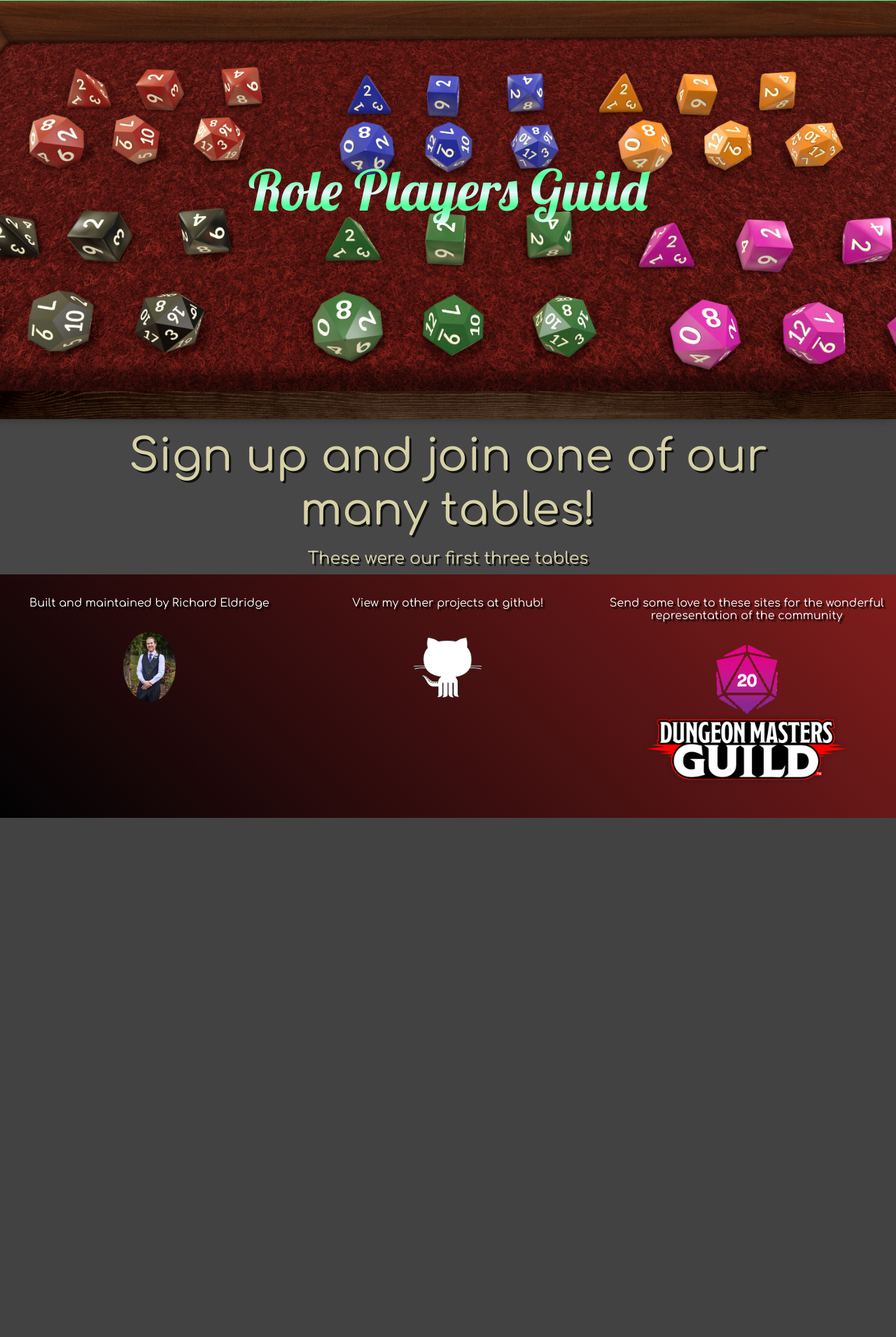
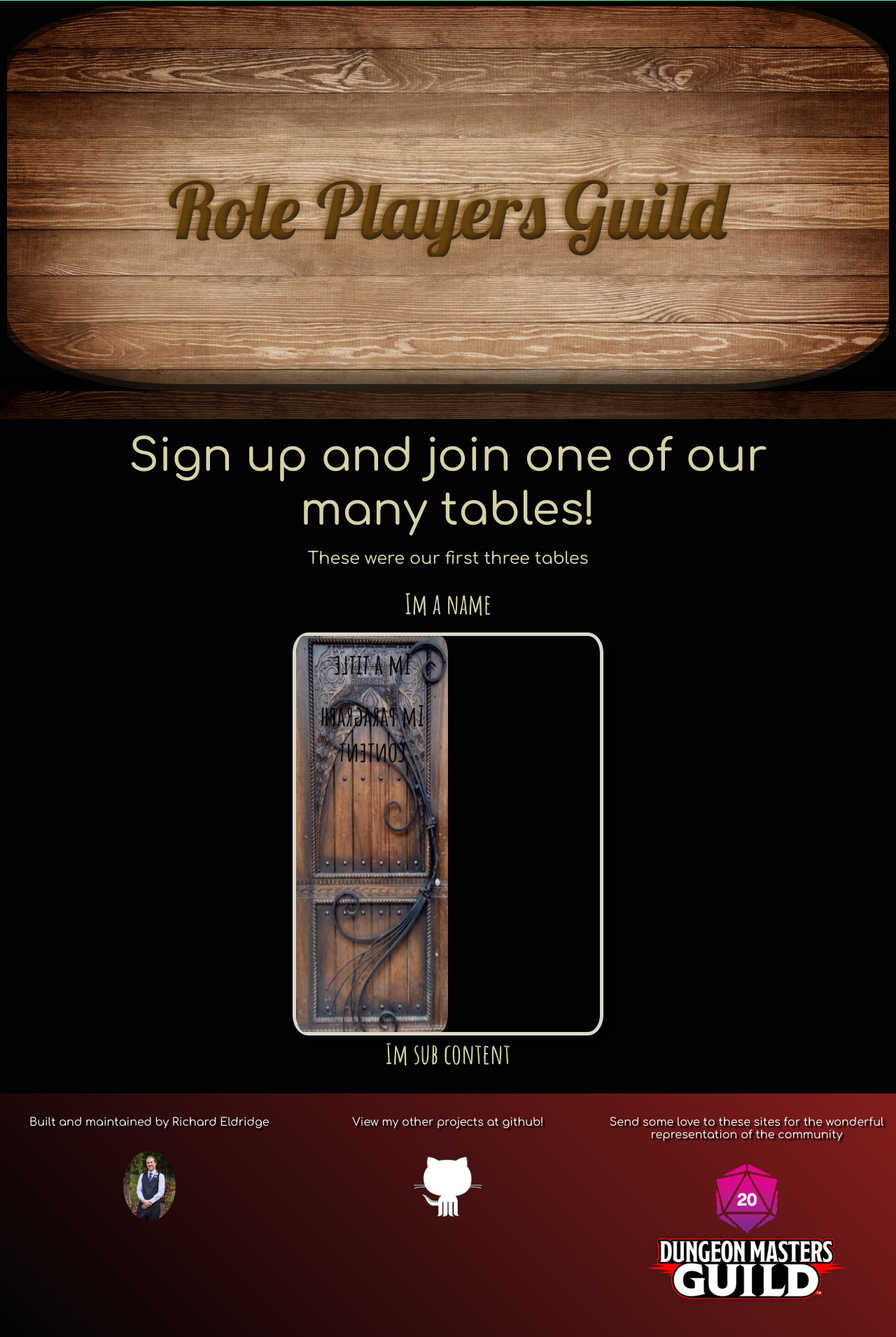
Before and after one commit to Richardaeld/Role_Players_Guild, a Flask app: page / in a window 1280 px wide. Shown: the part 57-1968 px from the top of the page at 70% size. Before the commit the page ends 1226 px from the top, so only its background shows below. Run offline with Flask 2, Linux system fonts and the light colour scheme; data that the repository does not hold is empty; some libraries are stand-ins or nearby versions.

Commit message:
improved the index.html image header

```diff
--- a/static/css/background.css
+++ b/static/css/background.css
@@ -5,6 +5,14 @@
 
 .index-header-img {
     background-image: url("../img/header.jpg");
+    /* rest of class is a test*/
+    background-image: url("../img/wood-grain-1.jpg");
+    border-radius: 20%;
+    border: solid 10px rgba(0,0,0,.60);
+    background-size: cover;
+    padding-left: 2rem;
+    width: 80%!important;
+    /*border-image: url("../img/wood-grain-1.jpg") 1% round;*/
 }
 
 .hallow-header-img {
--- a/static/css/style.css
+++ b/static/css/style.css
@@ -6,6 +6,7 @@
 /*--------------------- default color  ---------------------*/
 body {
     background-color: #474747;
+    background-color: #010203;
 }
 /*--------------------- Nav bar---------------------*/
 .nav-bump {
@@ -97,10 +98,24 @@ nav {
     font-family: "Lobster", sans-serif;
 }
 .header-title h1 {
-    font-size: 5rem;
-    background: linear-gradient( #E7F8FD, #48FF96 30%, #E7F8FD 55%, #48FF96 75%, #E7F8FD );
-   -webkit-text-fill-color: transparent;
-   -webkit-background-clip: text;
+    font-size: 7rem;
+    /* rest of class is a test */
+    /*background: linear-gradient( #E7F8FD, #48FF96 30%, #E7F8FD 55%, #48FF96 75%, #E7F8FD );*/
+    /*background: linear-gradient(45deg, rgba(0,0,0,.85),rgba(0,0,0,1),rgba(0,0,0,.25),rgba(0,0,0,.5),rgba(0,0,0,.95) );*/
+
+   /* -------------origingal
+    text-shadow: -2px -4px rgba(0, 0, 0, 0.75);
+   color:rgba(112, 71, 10, 0.644);*/
+
+  /* color:rgba(243, 160, 35, 0.247);*/
+  background: rgba(0,0,0,.75);
+   text-shadow: -2px -4px 10px rgba(112, 71, 10, .9);
+    -webkit-text-fill-color: transparent;
+    -webkit-background-clip: text;
+
+
+   /*-webkit-text-fill-color: transparent;
+   -webkit-background-clip: text;*/
 }
 /*bottom border for header*/
 .dice-border {
@@ -592,7 +607,15 @@ hr {
     bottom: 4rem;
 }
 
+.profile-choices-sub {
+}
+
+.make-invis {
+    display: none;
+}
+
 /*----------------------found on animation css page ---------------------*/
+/*----------------------entering testing area---------------------*/
 
 
 .header-img-book{
@@ -629,4 +652,34 @@ hr {
     width: 100%;
     background-repeat: no-repeat;
     background-size: 100% 100%;
+}*/
+
+.test-img{
+    background-image: url("../img/test-full.jpg");
+    background-size: 100% 100%;
 }
+
+.card-spin-test {
+    background-color: transparent;
+    transition-timing-function: linear;
+    transition-duration: 1s;
+}
+
+.guild-space-test {
+    transition-duration: 1s;
+    transition-timing-function: linear;
+}
+
+.side-test {
+    transform: rotateY(-90deg) translateX(-50%) translateZ(1.25rem);
+    background-color: brown;
+    backface-visibility: hidden;
+    width: 2rem;
+}
+
+.guild-space-test:hover .card-spin {
+    transform: rotateY(85deg) scale(1.1);
+}
+.guild-space-test:hover .outer {
+    transform: translatex(15rem);
+}
--- a/templates/base.html
+++ b/templates/base.html
@@ -25,7 +25,7 @@
 
 
     <!--header and nav-->
-    <header class="row no-gutters">
+    <header class="row no-gutters justify-content-center">
     <div class="col-12 nav-bump">
     <div class="row no-gutters">
         <!--Nav Bar-->
@@ -82,7 +82,6 @@
                 </span>
             </div>
         </div>
-
 
         <!--gradient border for header bar-->
         <div class="col-12 dice-border" id="header-border">
--- a/templates/index.html
+++ b/templates/index.html
@@ -29,6 +29,7 @@
         </div>
 
         <div class="col-10">
+
 
             <div class="row no-gutters justify-content-around">
             <div class="col-12 coverCards"></div>  <!-- cover cards used as JS target loc with css logic-->
@@ -62,6 +63,43 @@
                 </div>
                 {% endfor %}
 
+
+
+
+                <!-- Card Body -->
+                <div class="col-11 col-mg-5 col-lg-5 col-xl-5 guild-space guild-space-test">
+
+                    <div class="row no-gutters">
+                        <!--card Title-->
+                        <div class="col-12">
+                            <p>Im a name</p>
+                        </div>
+
+                        <!--Card Spin body-->
+                        <div class="col-12 outer card-spin-test" id="imId">
+                            <div class="row no-gutters card-spin card-spin-test">
+                                <div class="col-6 guild-card face test-img"></div>
+                                <div class="col-6 guild-card side-test "></div>
+
+                                <div class="col-6 guild-card back">
+                                    <h1>Im a title</h1>
+                                    <p>Im paragraph content</p>
+                                </div>
+                            </div>
+                        </div>
+
+                        <!--card sub header-->
+                        <div class="col-12 card-sub-text">
+                            <p>Im sub content</p>
+                        </div>
+
+                    </div>
+                </div>
+
+
+
+
+
             </div>
         </div>
     </div>
```
Also changed, not shown: templates/profile.html (+4 -4 lines), static/img/test-full.jpg (added).
